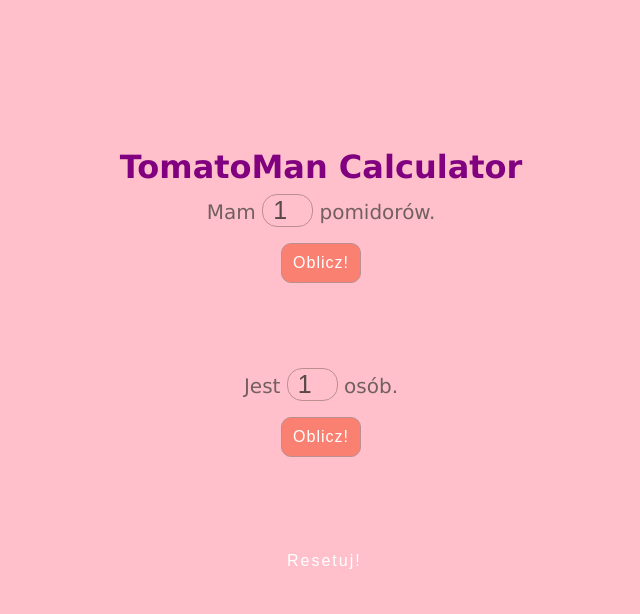
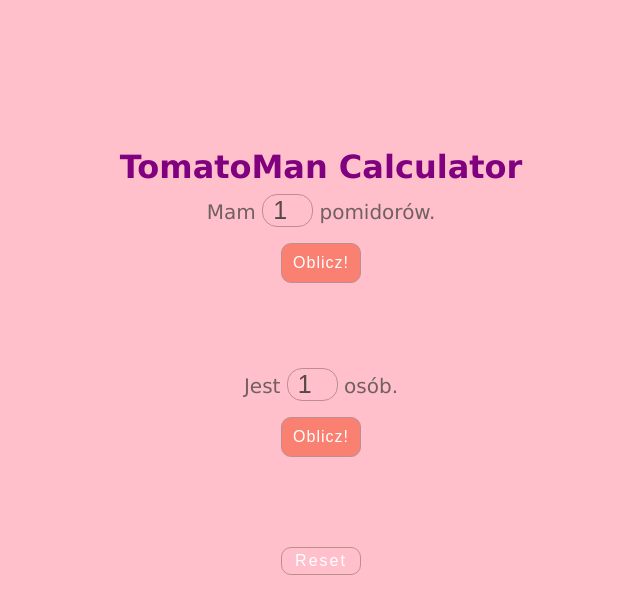
Before and after one commit to karoljablonski/TomatoMan-Calculator, a plain HTML site: page index.html in a window 1280 px wide. Shown: the whole page, without its empty margins (319-959 px from the left). Drawn offline with Linux system fonts and the light colour scheme.

Commit message:
vversion 1.0.1 just 2 hours of coding and here we are

```diff
--- a/index.html
+++ b/index.html
@@ -32,7 +32,7 @@
 
 </div>
 
-<button class="button_reset">Resetuj!</button>
+<button class="button_reset">Reset</button>
 </div>
 <script src="script.js"></script>
 </body>
--- a/script.js
+++ b/script.js
@@ -4,6 +4,8 @@
 //liczba pomidorow - mam otrzymac liczbe ludzi
 //liczba ludzi - mam otrzymac ilosc pomidorow
 // glownie chodzi mi o to ze wpisuje liczbe pomidorow a wyskakuje liczba osob jo tam, w dwie strony
+
+//pomysl na dodanie przelicznika - a raczej dac mozliwosc uzytkownikowi ustawienia samemu factora, np po kliknieciu w okienko factora alert z info ze zmieniasz ustawienia programu czy co :D
 let factor = 2.5;
 
 const tomato = document.querySelector(".tomato");
--- a/style.css
+++ b/style.css
@@ -70,7 +70,7 @@ button {
 }
 
 button.button_reset {
-    border: none;
+    /* border: none; */
     background-color: transparent;
     letter-spacing: 2px;
     cursor: pointer;
```
Also changed, not shown: 1 other file.
